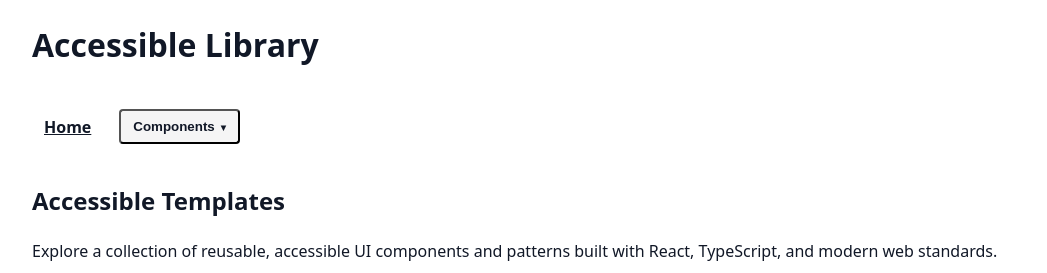
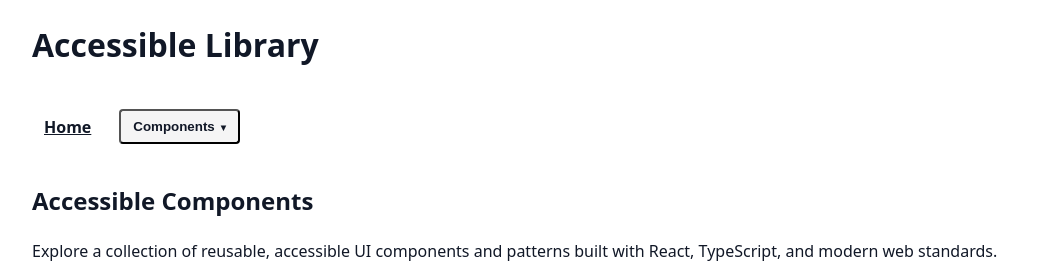
Before and after one commit to rpcorr/accessible-templates, a React (Vite) app: page / in a window 1280 px wide. Shown: the top 273 px of the page, without its empty margins (82-1129 px from the left). Built offline with nearby package versions, Linux system fonts and the light colour scheme.

Commit message:
chore:  update h2 heading to Accessible Components

```diff
--- a/src/pages/HomePage.tsx
+++ b/src/pages/HomePage.tsx
@@ -3,7 +3,7 @@ import { Link } from 'react-router';
 export function HomePage() {
   return (
     <main>
-      <h2>Accessible Templates</h2>
+      <h2>Accessible Components</h2>
 
       <p>
         Explore a collection of reusable, accessible UI components and patterns
```
